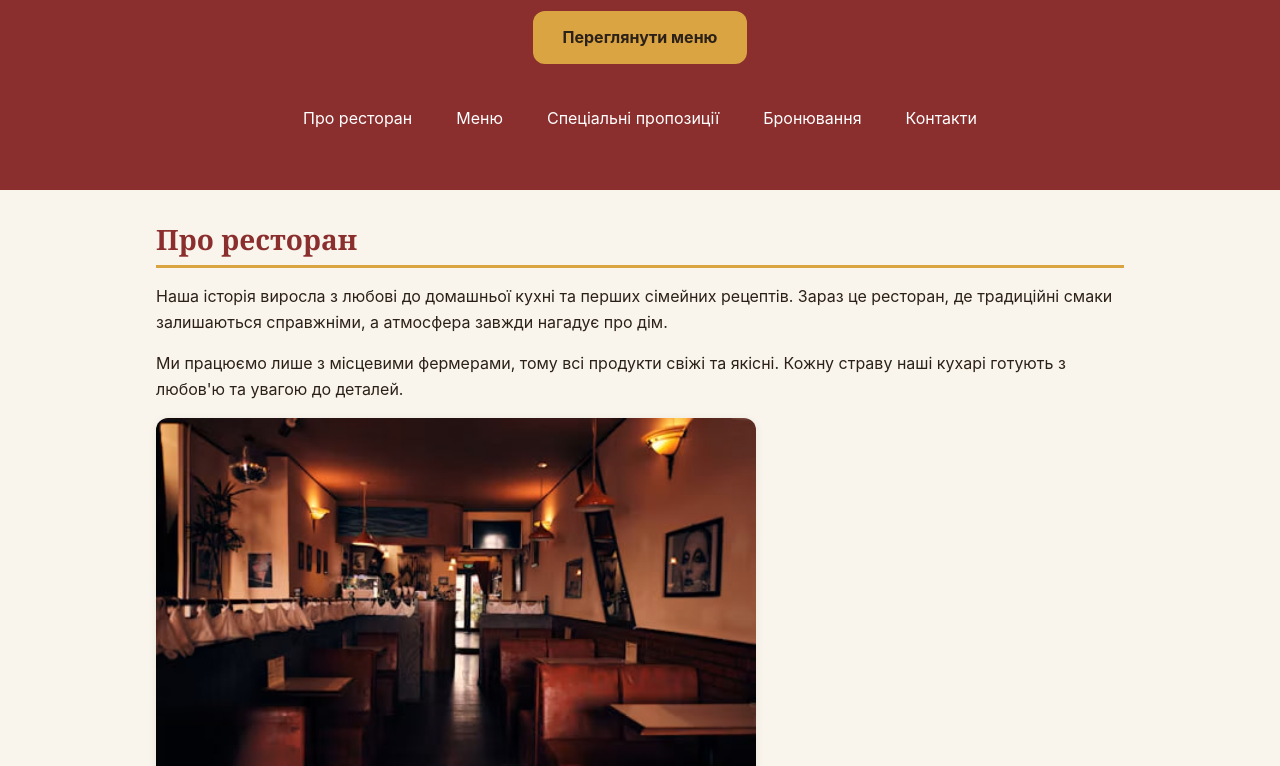
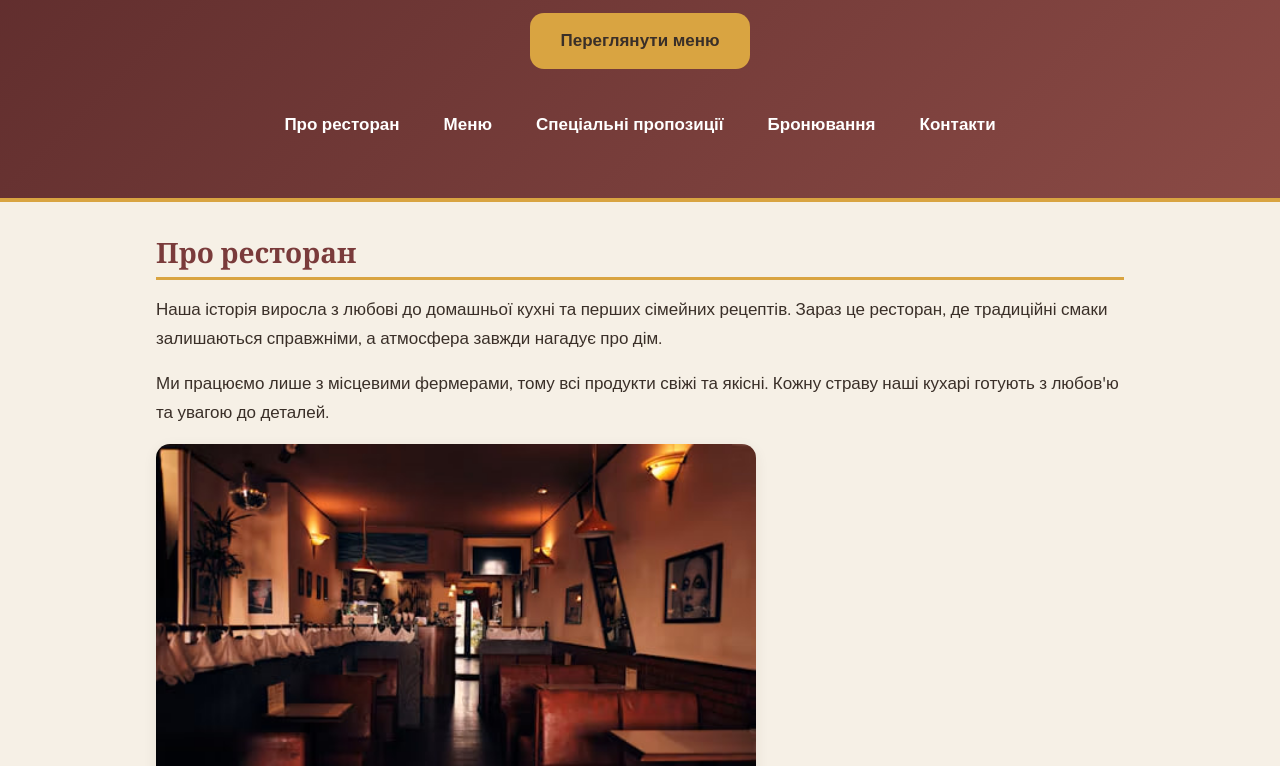
Before and after one commit to anndoroshenko/weblab, a plain HTML site: page r/index.html in a window 1280 px wide. Shown: the part 145-911 px from the top of the page. Drawn offline with nearby package versions, Linux system fonts and the light colour scheme.

Commit message:
style: soften color palette and update fonts

```diff
--- a/r/css/styles.css
+++ b/r/css/styles.css
@@ -2,27 +2,28 @@
    БЛОК 1. CSS-змінні (палітра, відступи, шрифти)
    ========================================================== */
 :root {
-  --color-primary: #8b2e2e;
-  --color-primary-dark: #6e2020;
+  --color-primary: #7a3b3b;
+  --color-primary-dark: #5e2c2c;
+  --color-primary-light: #8a4a45;
   --color-accent: #d9a441;
-  --color-accent-hover: #f0bd5c;
-  --color-text: #2b2118;
-  --color-text-muted: #6b5d4f;
-  --color-background: #faf5ec;
-  --color-surface: #ffffff;
-  --color-border: #e6dccb;
-  --color-on-dark: #f5e6d3;
+  --color-accent-hover: #ecbb62;
+  --color-text: #3a2f28;
+  --color-text-muted: #6f6256;
+  --color-background: #f6f0e6;
+  --color-surface: #fffdf8;
+  --color-border: #e8dccb;
+  --color-on-dark: #f3e7d6;
   --color-focus: #b45309;
   --color-field-border: #8a7a66;
   --color-error: #b91c1c;
   --color-error-bg: #fdf2f2;
 
-  --radius: 12px;
+  --radius: 14px;
   --space: 16px;
-  --shadow: 0 2px 8px rgba(43, 33, 24, 0.08);
+  --shadow: 0 4px 14px rgba(58, 47, 40, 0.08);
 
-  --font-body: Inter, Arial, sans-serif;
-  --font-heading: Georgia, "Times New Roman", serif;
+  --font-body: "Nunito", Arial, sans-serif;
+  --font-heading: "Playfair Display", Georgia, serif;
 }
 
 /* ==========================================================
@@ -37,7 +38,8 @@
 body {
   margin: 0;
   font-family: var(--font-body);
-  line-height: 1.6;
+  font-size: 1.0625rem;
+  line-height: 1.7;
   color: var(--color-text);
   background: var(--color-background);
 }
@@ -88,7 +90,9 @@ a:hover {
   padding: calc(var(--space) * 3) var(--space);
   text-align: center;
   color: #ffffff;
-  background: var(--color-primary);
+  background-color: var(--color-primary);
+  background-image: linear-gradient(135deg, var(--color-primary-dark), var(--color-primary-light));
+  border-bottom: 4px solid var(--color-accent);
 }
 
 .site-header :focus-visible {
@@ -144,13 +148,14 @@ a:hover {
   padding: 8px 16px;
   border: 2px solid transparent;
   border-radius: var(--radius);
+  font-weight: 600;
   color: #ffffff;
   text-decoration: none;
 }
 
 .nav-link:hover {
   color: #ffffff;
-  background-color: rgba(255, 255, 255, 0.12);
+  background-color: rgba(255, 255, 255, 0.14);
   border-color: var(--color-accent);
 }
 
--- a/r/index.html
+++ b/r/index.html
@@ -4,6 +4,9 @@
     <meta charset="UTF-8">
     <meta name="viewport" content="width=device-width, initial-scale=1.0">
     <title>Жива Традиція — ресторан української кухні</title>
+    <link rel="preconnect" href="https://fonts.googleapis.com">
+    <link rel="preconnect" href="https://fonts.gstatic.com" crossorigin>
+    <link href="https://fonts.googleapis.com/css2?family=Nunito:wght@400;600;700&family=Playfair+Display:wght@600;700&display=swap" rel="stylesheet">
     <link rel="stylesheet" href="css/styles.css">
 </head>
 <body>
```
